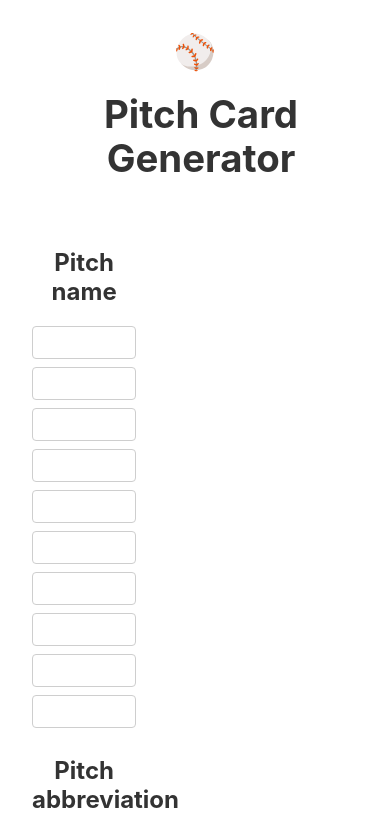
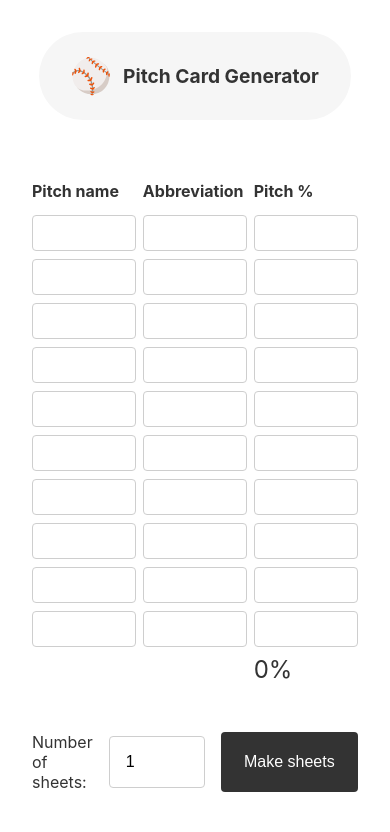
Before and after one commit to johnjago/pitch, a Next.js app: page / in a window 390 px wide. Shown: the top 832 px of the page. Built offline with nearby package versions, Linux system fonts and the light colour scheme.

Commit message:
Adjust layout, font sizes, margins, colors, and make mobile friendly

```diff
--- a/pages/index.js
+++ b/pages/index.js
@@ -81,16 +81,18 @@ export default function Home() {
 				<meta charset="utf-8" />
 				<meta name="description" content="Free baseball and softball calling card generator. Create printable wristband signs for players and corresponding sheets for coaches. Enter the pitch names, abbreviations, and percentages, and let us do the rest. No sign up required." />
 			</Head>
-			<main className={styles.main}>
 			<header className={styles.header}>
+				<div className={styles.headerBackground}>
 					<img src="/baseball.svg" width="40" alt="Baseball graphic" />
 					<h1 className={styles.title}>
 						Pitch Card Generator
 					</h1>
+				</div>
 			</header>
+			<main className={styles.main}>
 				<div className={styles.grid}>
 					<div className={styles.col}>
-						<h2>Pitch name</h2>
+						<h2 className={styles.colLabel}>Pitch name</h2>
 						{percents && percents.map((p, i) =>
 							<input
 								type="text"
@@ -102,7 +104,7 @@ export default function Home() {
 						)}
 					</div>
 					<div className={styles.col}>
-						<h2>Pitch abbreviation</h2>
+						<h2 className={styles.colLabel}>Abbreviation</h2>
 						{percents && percents.map((p, i) =>
 							<input
 								type="text"
@@ -114,7 +116,7 @@ export default function Home() {
 						)}
 					</div>
 					<div className={styles.col}>
-						<h2>Pitch %</h2>
+						<h2 className={styles.colLabel}>Pitch %</h2>
 						{percents && percents.map((p, i) =>
 							<input
 								type="number"
@@ -130,8 +132,9 @@ export default function Home() {
 						<div className={styles.total}>{percentTotal}%</div>
 					</div>
 				</div>
-				<div>
-					<label htmlFor="numberOfSheets">Number of sheets</label>
+				<div className={styles.makeSheetsContainer}>
+					<div className={styles.numberOfSheetsContainer}>
+						<label htmlFor="numberOfSheets">Number of sheets:</label>
 						<input
 							type="number"
 							id="numberOfSheets"
@@ -141,10 +144,11 @@ export default function Home() {
 						/>
 					</div>
 					<button className={styles.button} onClick={makeSheets}>Make sheets</button>
+				</div>
 			</main>
 			<footer className={styles.footer}>
 				<div className={styles.footerBackground}>
-					Made by JC&nbsp;•&nbsp;<a href="https://forms.gle/zw2cgP8iEDtjP8Ey9" target="_blank">Send feedback</a>&nbsp;•&nbsp;<a href="https://buymeacoffee.com/johnjago" target="_blank">Buy me a coffee</a> ☕️
+					<span className={styles.whitespaceNowrap}>Made by JC</span>&nbsp;•&nbsp;<a href="https://forms.gle/zw2cgP8iEDtjP8Ey9" target="_blank" className={styles.whitespaceNowrap}>Send feedback</a>&nbsp;•&nbsp;<a href="https://buymeacoffee.com/johnjago" target="_blank" className={styles.whitespaceNowrap}>Buy me a coffee</a>&nbsp;☕️
 				</div>
 			</footer>
 		</div>
--- a/styles/Home.module.css
+++ b/styles/Home.module.css
@@ -1,35 +1,42 @@
 .container {
-	min-height: 100vh;
-	padding: 0 2rem;
-	max-width: 80rem;
-	margin: 0 auto;
 	display: flex;
 	flex-direction: column;
-	justify-content: center;
+	margin: 0 auto;
+	max-width: 80rem;
+	padding: 2rem;
 }
 
 .main {
-	padding: 2rem 0 5rem 0;
-	flex: 1;
-	text-align: center;
+	margin: 3rem 0 6rem;
+}
+
+.header {
+	display: flex;
+	justify-content: center;
+	align-items: center;
+}
+
+.headerBackground {
+	display: flex;
+	background-color: #f6f6f6;
+	border-radius: 50rem;
+	padding: 1.5rem 2rem;
 }
 
 .title {
-	margin: 0;
+	align-content: center;
+	margin: 0 0 0 0.75rem;
 	line-height: 1.15;
-	font-size: 2.4rem;
+	font-size: 1.8rem;
 }
 
 .grid {
 	display: flex;
-	flex-direction: row;
 	justify-content: space-between;
-	margin-top: 3rem;
 }
 
 .col {
 	width: 32%;
-	text-align: center;
 }
 
 .col input {
@@ -38,22 +45,37 @@
 	margin-bottom: 0.5rem;
 	padding: .5rem;
 	width: 100%;
+	font-size: 1rem;
+}
+
+.makeSheetsContainer {
+	display: flex;
+	gap: 1rem;
+	justify-content: center;
+	margin-top: 3rem;
+}
+
+.numberOfSheetsContainer {
+	display: flex;
+	gap: 1rem;
+	align-items: center;
 }
 
 .numberOfSheets {
-	margin: 0 1rem;
+	font-size: 1rem;
 	padding: 1rem;
-	width: 125px;
+	width: 6rem;
+	border-radius: 0.25rem;
+	border: 1px solid #cecece;
 }
 
 .button {
-	background-color: #222;
+	background-color: #333;
 	border-radius: 0.25rem;
 	color: #fff;
 	cursor: pointer;
 	font-size: 1rem;
 	border: 0;
-	margin-top: 3rem;
 	padding: 1rem;
 	width: 15rem;
 }
@@ -64,37 +86,9 @@
 
 .total {
 	font-size: 1.5rem;
-	text-align: left;
-}
-
-.header {
-	display: flex;
-	flex-direction: row;
-	justify-content: center;
-	align-content: center;
-}
-
-.title {
-	margin-left: 0.75rem;
-}
-
-@media (max-width: 600px) {
-	.grid {
-		width: 100%;
-		flex-direction: column;
-	}
-
-	.header {
-		display: block;
-	}
-
-	.title {
-		margin-top: 1rem;
-	}
 }
 
 .footer {
-	margin-bottom: 3rem;
 	display: flex;
 	justify-content: center;
 	font-size: 0.9rem;
@@ -105,3 +99,21 @@
 	padding: 1.5rem 2rem;
 	border-radius: 50rem;
 }
+
+.whitespaceNowrap {
+	white-space: nowrap;
+}
+
+@media (max-width: 600px) {
+	.title {
+		font-size: 1.2rem;
+	}
+
+	.colLabel {
+		font-size: 1rem;
+	}
+
+	.footer {
+		font-size: 0.8rem;
+	}
+}
--- a/styles/globals.css
+++ b/styles/globals.css
@@ -5,6 +5,10 @@ body {
 	font-family: -apple-system, BlinkMacSystemFont, Segoe UI, Roboto, Oxygen,
 		Ubuntu, Cantarell, Fira Sans, Droid Sans, Helvetica Neue, sans-serif;
 	color: #333;
+}
+
+h2 {
+	font-size: 1.4rem;
 }
 
 a {
```
Lines whose indentation alone changed are shown as unchanged.
